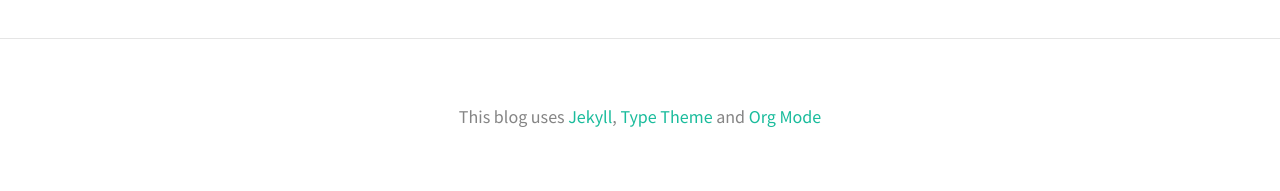
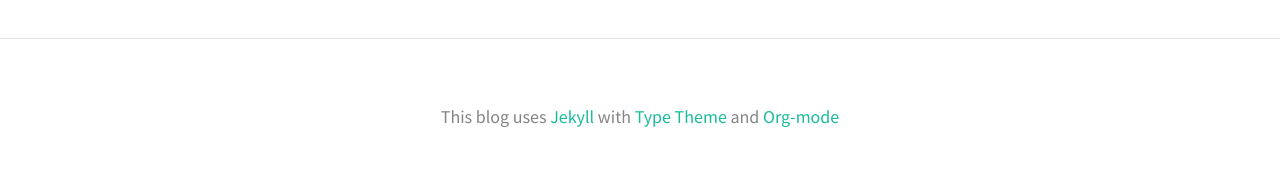
Before and after one commit to emanjavacas/emanjavacas.github.io.bak, a Jekyll site: the page built from index.html, in a window 1280 px wide. Shown: the part 2078-2269 px from the top of the page. Built offline with Jekyll 4.4.1, drawn with Linux system fonts in a browser that asks for light colours; nearby versions of some CDN libraries; the list of posts is cut into pages by our own code; part of the change alters nothing that is shown.

Commit message:
initial commit

```diff
--- a/_config.yml
+++ b/_config.yml
@@ -11,18 +11,30 @@ theme:
   description: "A website with blog posts and pages" # used by search engines
 
   # Header and footer text
-  # header_text: >
   footer_text: >
-   This blog uses <a href="http://jekyllrb.com">Jekyll</a>, <a href="https://rohanchandra.github.io/project/type/">Type Theme</a> and <a href="http://orgmode.org">Org Mode</a>
+   This blog uses <a href="http://jekyllrb.com">Jekyll</a> with <a href="https://rohanchandra.github.io/project/type/">Type Theme</a> and <a href="http://org-mode.org">Org-mode</a>
 
   # Icons
   rss: false
-  email_address: enrique.manjavacas@gmail.com
+  email_address: enrique.manjavacas@gmail.com# Full email address, e.g. "sam@example.com"
+  behance:
   bitbucket:
+  dribbble:
   facebook:
-  github: "emanjava"
+  flickr:
+  github: "emanjavacas"
   google_plus:
+  instagram:
+  linkedin:  # Full URL
+  pinterest:
+  reddit:
+  soundcloud:
+  stack_exchange:  # Full URL
+  steam:
+  tumblr:
   twitter: "emanjava"
+  wordpress:
+  youtube:
 
   # Scripts
   google_analytics: # Tracking ID, e.g. "UA-000000-01"
@@ -31,8 +43,8 @@ theme:
 
   # Localization strings
   str_follow_on: "Follow on"
+  str_rss_follow: "Follow RSS feed"
   str_email: "Email"
-  str_rss_follow: "Follow RSS feed"
   str_next: "Next"
   str_prev: "Prev"
   str_continue_reading: "Continue reading"
```
